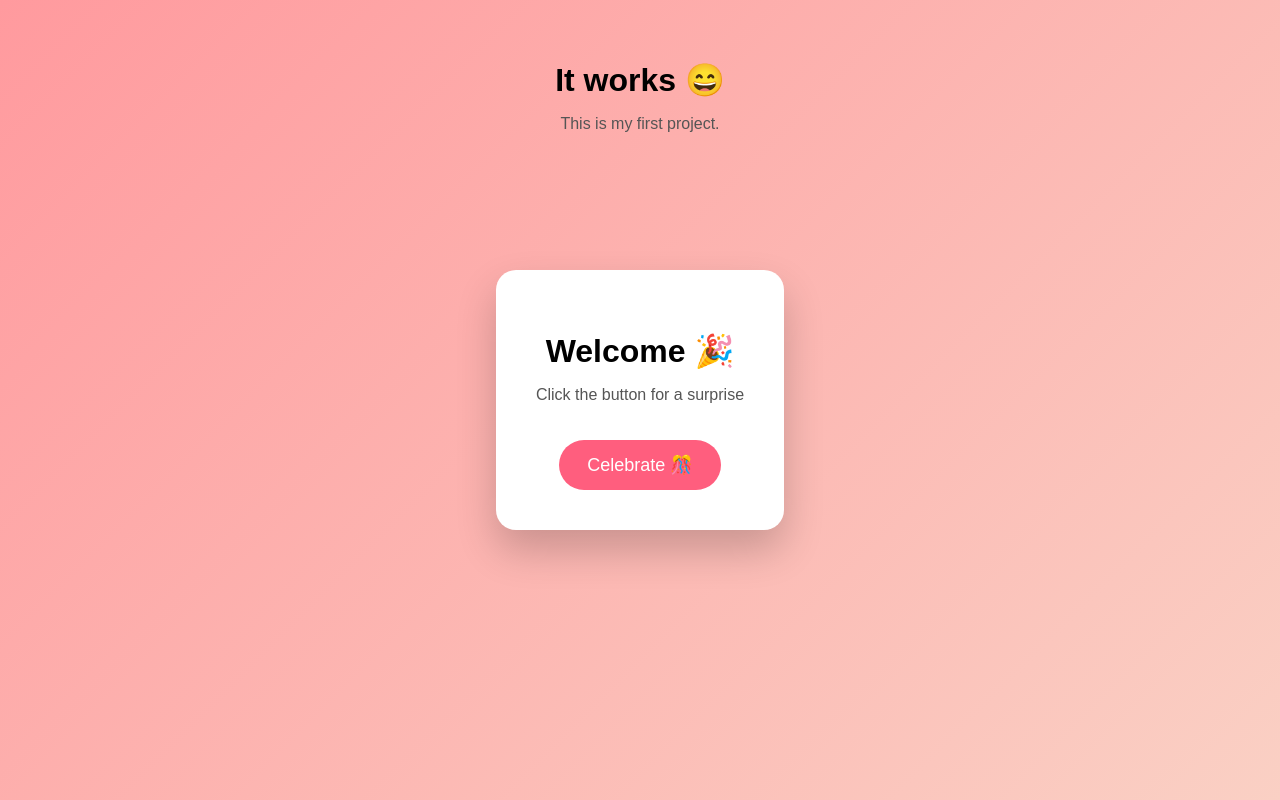
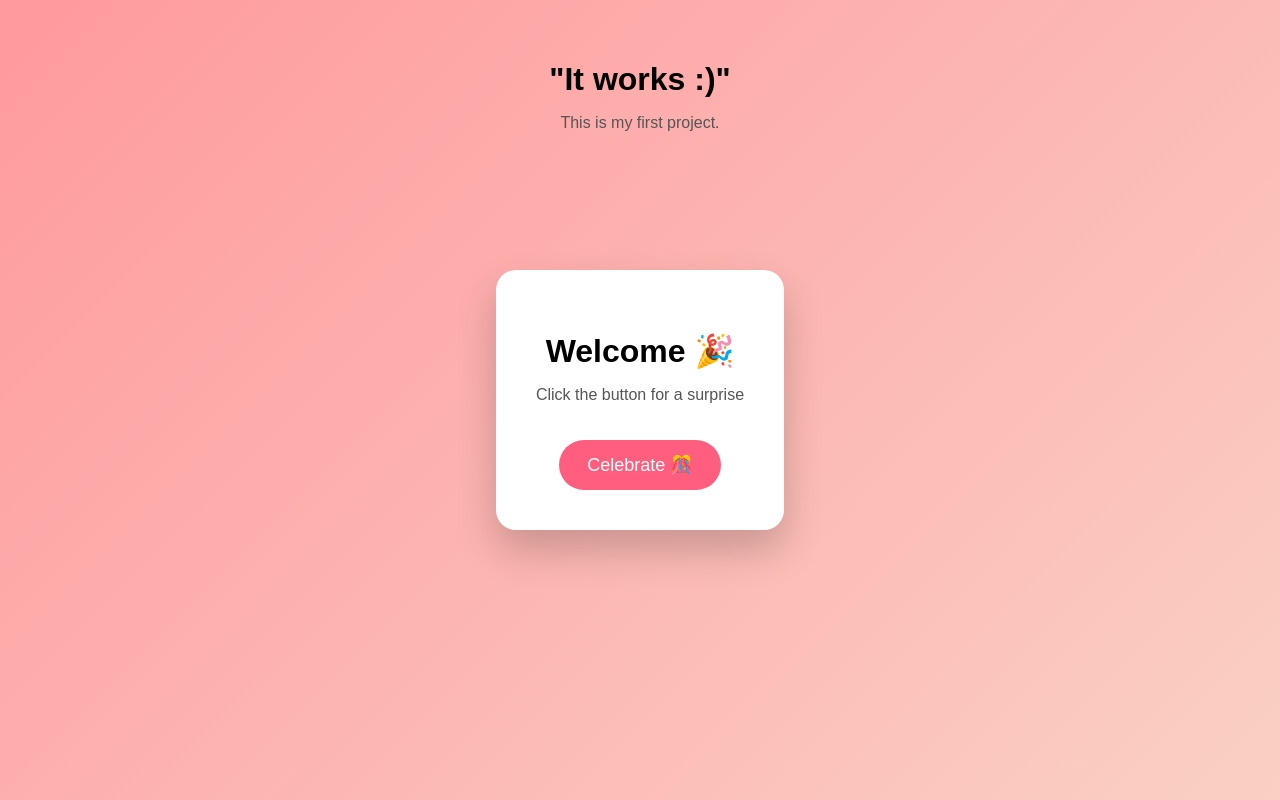
Before and after one commit to loveleenbyte/myfirstwebsite, a plain HTML site: page index.html in a window 1280 px wide. Drawn offline with Linux system fonts and the light colour scheme.

Commit message:
Add files via upload

```diff
--- a/index.html
+++ b/index.html
@@ -7,7 +7,7 @@
 </head>
 <body>
   <div class="page-title">
-    <h1>It works 😄</h1>
+    <h1>"It works :)"</h1>
     <p>This is my first project.</p>
   </div>
 
```
